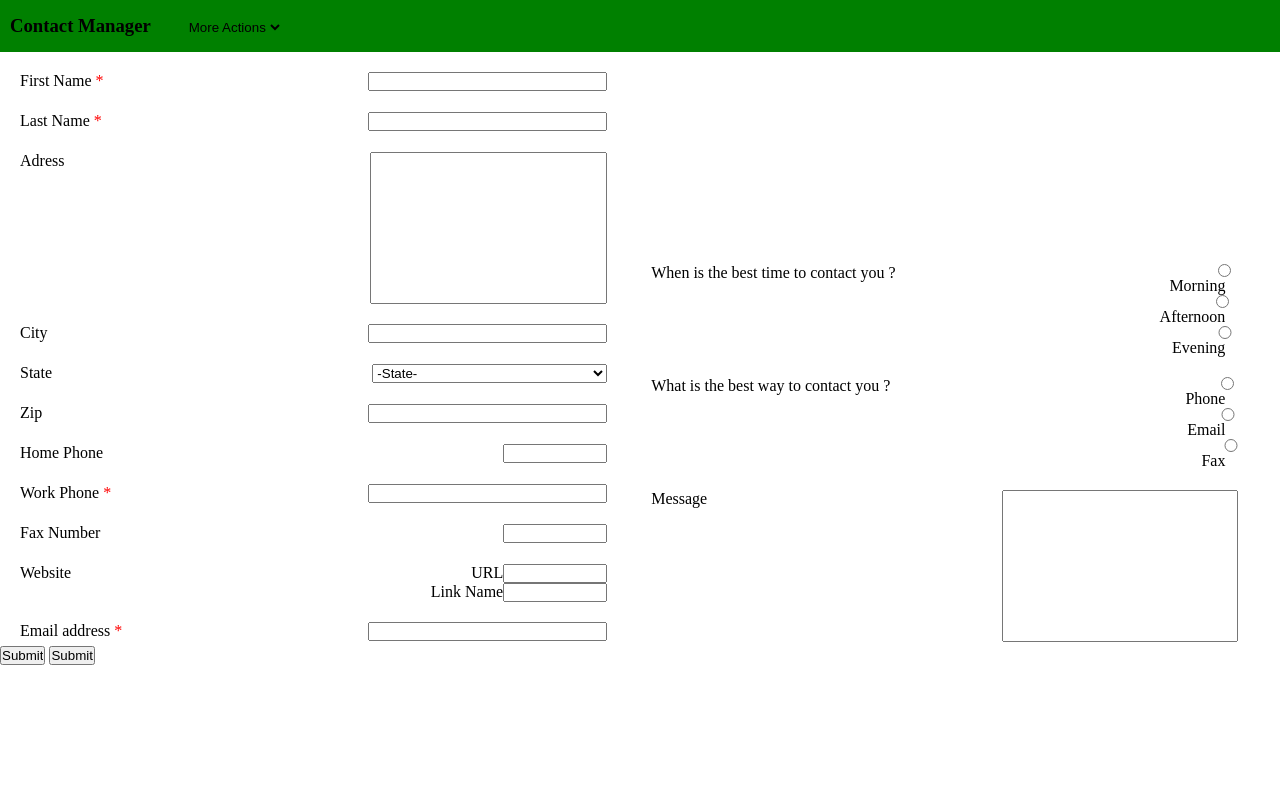
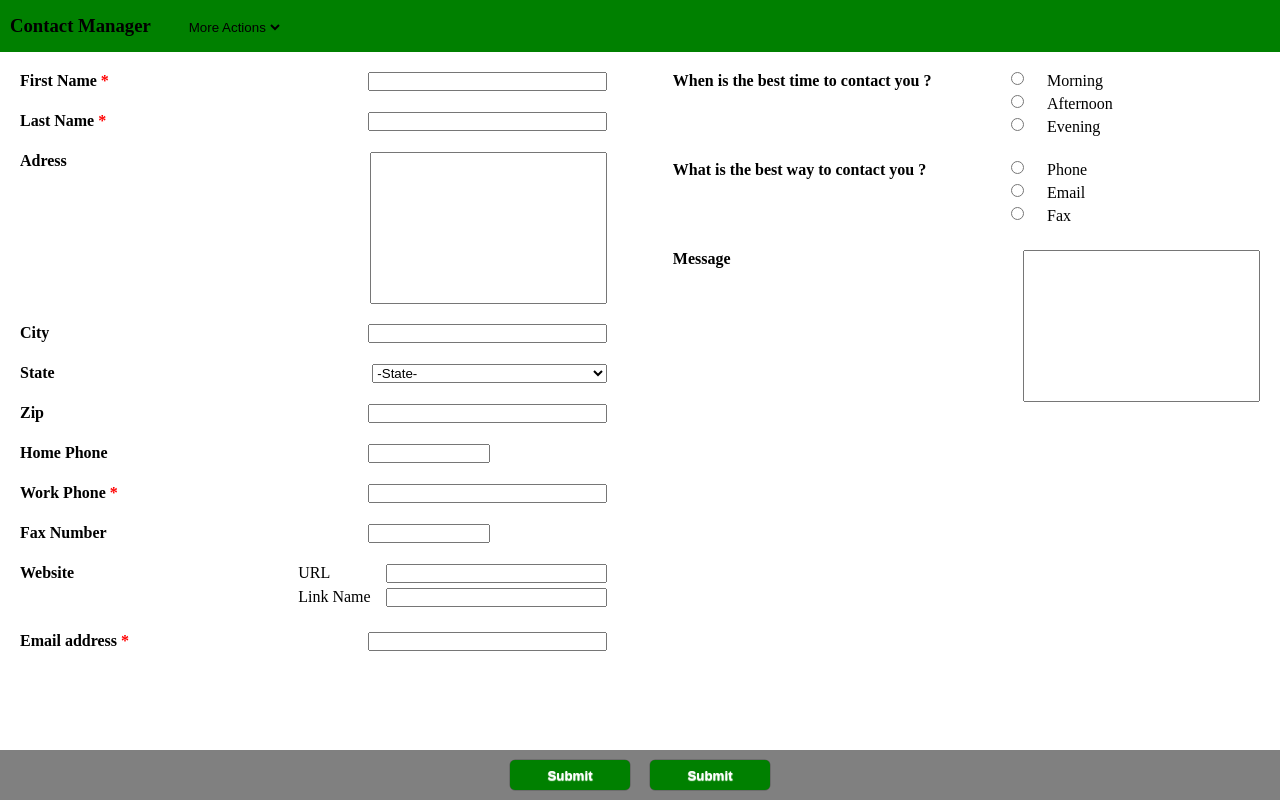
Before and after one commit to MaestroVito/RegistrationSite, a plain HTML site: page index.html in a window 1280 px wide. Drawn offline with Linux system fonts and the light colour scheme.

Commit message:
added right form of site and footer

```diff
--- a/css/style.css
+++ b/css/style.css
@@ -1,6 +1,10 @@
 * {
 	margin: 0px;
 	padding: 0px;
+}
+
+html, body {
+	height: 100%;
 }
 
 h3 {
@@ -10,6 +14,30 @@ h3 {
 .form_header {
 	background: green;
 	padding: 15px 10px;
+}
+
+.form_footer {
+	display: flex;
+	justify-content: center;
+    width: 100%;
+    margin: auto;
+    background: grey;
+    position: absolute;
+    bottom: 0;
+}
+
+.form_footer input {
+	height: 30px;
+	width: 120px;
+	margin: 10px 10px 10px 10px;
+    padding: 5px 15px;
+    font-weight: bold;
+    color: white;
+    background: green;
+    border: none;
+    border-radius: 5px;
+    box-shadow: 0px 0px 0px 0.5px rgba(0, 0, 0, 0.3);
+    text-shadow:0 1px 1px white;
 }
 
 .header_select {
@@ -26,6 +54,7 @@ h3 {
 .form_right {
 	display: inline-block;
 	width: 49%;
+	float: right;
 }
 
 span {
@@ -34,11 +63,17 @@ span {
 
 .form_item p {
 	float: left;
+	font-weight: 600;
 }
 
 .form_item input {
 	float: right;
 	width: 40%;
+}
+
+.form_item input[type="radio"] {
+	margin-right: 200px;
+	margin-bottom: 10px;
 }
 
 .form_item {
@@ -66,11 +101,17 @@ span {
 	float: right;
 }
 
-section {
-	float: left;
+#website_column section {
+	position: absolute;
+	margin-left: -10%;
 }
 
-div div .short_inp[type='text'] {
-	width: 100px;
+#website_column .short_inp {
+	width: 120%;
 	margin-right: 0px;
+	margin-bottom: 5px;
 }
+
+#question_column section {
+	position: absolute;
+}
```
